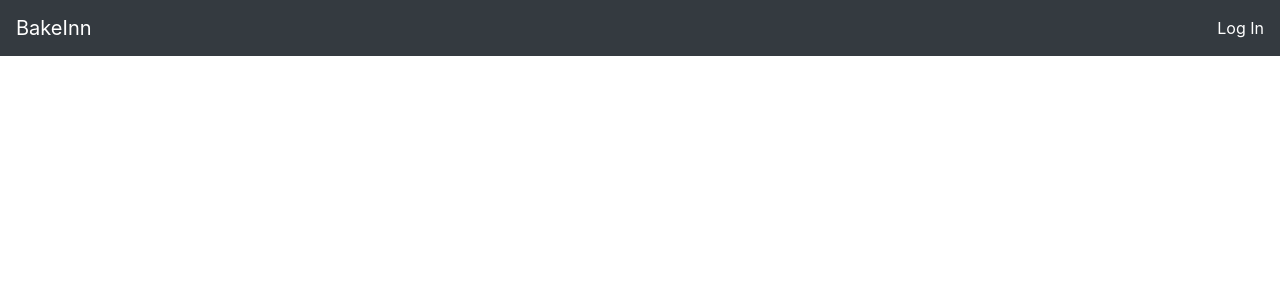
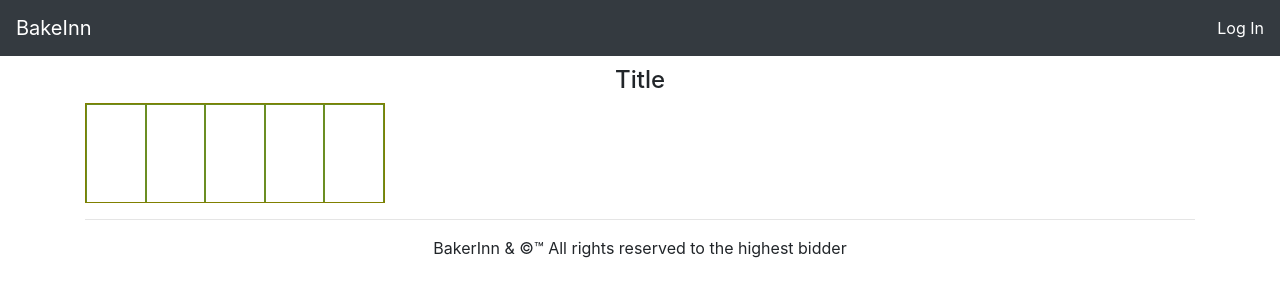
Before and after one commit to clairetay96/BakerInn, a React (Create React App) app in the folder client/: page /test in a window 1280 px wide. Shown: the top 300 px of the page. Built offline with nearby package versions, Linux system fonts and the light colour scheme; no server answers.

Commit message:
switching branch

```diff
--- a/client/src/App.js
+++ b/client/src/App.js
@@ -10,6 +10,8 @@ import Chat from './Components/Chat';
 import Auth from './Auth';
 import ProtectedRoute from './Components/ProtectedRoute';
 import { Container } from 'react-bootstrap';
+import Footer from './Components/Footer';
+import Test from './Pages/TestPage';
 
 class App extends React.Component {
   constructor() {
@@ -26,6 +28,10 @@ class App extends React.Component {
     })
   }
 
+  // change state
+  // close socket
+  // delete all personalised content
+  // remove token
   signout = () => {
     this.setState({
       loggedIn: false
@@ -78,10 +84,16 @@ class App extends React.Component {
             <HomePage isLoggedIn={this.state.loggedIn}/>
           </Route>
 
+          {/* blank page for testing*/}
+          <Route path="/test">
+            <Test />
+          </Route>
+
           {/* redirect all non-specified routes. maybe have a 404 page*/}
           <Route exact path="/">
             <Redirect to="/homepage" />
           </Route>
+          <Footer />
         </Container>
         </Router>
       </div>
--- a/client/src/Components/Carousel/index.css
+++ b/client/src/Components/Carousel/index.css
@@ -16,3 +16,19 @@
 .empty-carousel {
   height: 200px;
 }
+
+
+.carousel-wrapper {
+  width: 300px;
+  height: 100px;
+  border: 1px solid olive;
+  display: flex;
+  flex-wrap: nowrap;
+  overflow: hidden;
+}
+
+.carousel-wrapper > div {
+  width: 100px;
+  height: 100px;
+  border: 1px solid olivedrab;
+}
--- /dev/null
+++ b/client/src/Components/Carousel/test.js
@@ -0,0 +1,13 @@
+import React from 'react'
+import './index.css'
+
+export default function CarouselV2() {
+  return (
+    <>
+      <h4>Title</h4>
+      <div className="carousel-wrapper">
+        {[<div></div>,<div></div>,<div></div>,<div></div>,<div></div>,]}
+      </div>
+    </>
+  )
+}
--- /dev/null
+++ b/client/src/Components/Footer/index.jsx
@@ -0,0 +1,10 @@
+import React from 'react'
+
+export default function Footer() {
+  return (
+    <>
+      <hr/>
+      <p>BakerInn & ©™ All rights reserved to the highest bidder</p>
+    </>
+  )
+}
--- a/client/src/Pages/TestPage/index.jsx
+++ b/client/src/Pages/TestPage/index.jsx
@@ -1,4 +1,5 @@
 import React, { Component } from 'react'
+import CarouselV2 from '../../Components/Carousel/test'
 
 export default class Test extends Component {
     constructor() {
@@ -21,6 +22,7 @@ export default class Test extends Component {
         return (
             <div>
                 {this.state.message}
+                <CarouselV2 />
             </div>
         )
     }
```
Also changed, not shown: client/src/Components/Footer/index.css (added).
